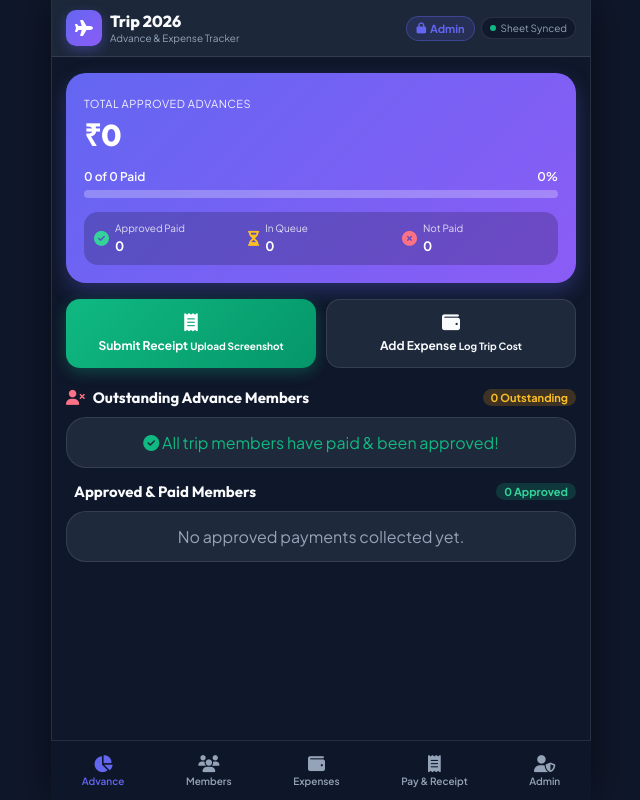
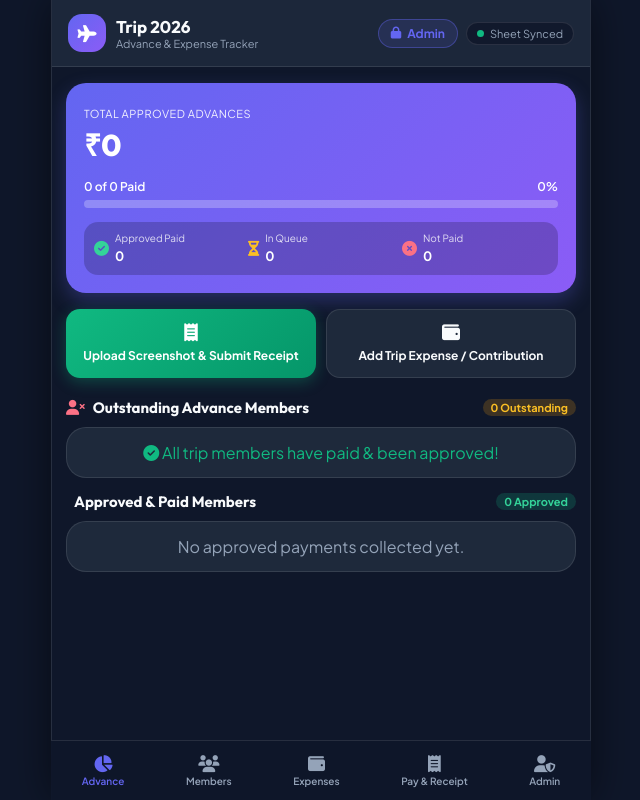
Before and after one commit to sathish0508/Trip-2026, a plain HTML site: page index.html in a window 1280 px wide. Shown: the whole page, without its empty margins (319-959 px from the left). Drawn offline with Linux system fonts and the light colour scheme; no server answers; some icons are missing.

Commit message:
Revert UI styling to original layout

```diff
--- a/index.html
+++ b/index.html
@@ -101,17 +101,11 @@
                 <div class="action-grid">
                     <button class="action-btn primary" id="btnQuickPay">
                         <i class="fa-solid fa-receipt"></i>
-                        <div class="action-btn-text">
-                            <strong>Submit Receipt</strong>
-                            <small>Upload Screenshot</small>
-                        </div>
+                        <span>Upload Screenshot & Submit Receipt</span>
                     </button>
                     <button class="action-btn secondary" id="btnQuickExpense">
                         <i class="fa-solid fa-wallet"></i>
-                        <div class="action-btn-text">
-                            <strong>Add Expense</strong>
-                            <small>Log Trip Cost</small>
-                        </div>
+                        <span>Add Trip Expense / Contribution</span>
                     </button>
                 </div>
 
--- a/styles.css
+++ b/styles.css
@@ -70,7 +70,7 @@ body {
 
 /* Top App Bar */
 .app-bar {
-    padding: 10px 14px;
+    padding: 14px 16px;
     background: rgba(30, 41, 59, 0.95);
     backdrop-filter: blur(16px);
     -webkit-backdrop-filter: blur(16px);
@@ -81,65 +81,57 @@ body {
     position: sticky;
     top: 0;
     z-index: 100;
-    padding-top: max(10px, env(safe-area-inset-top));
+    padding-top: max(14px, env(safe-area-inset-top));
 }
 
 .app-bar-brand {
     display: flex;
     align-items: center;
-    gap: 8px;
-    min-width: 0;
+    gap: 10px;
 }
 
 .app-logo {
-    width: 36px;
-    height: 36px;
+    width: 38px;
+    height: 38px;
     background: var(--primary-gradient);
-    border-radius: 10px;
+    border-radius: var(--radius-md);
     display: flex;
     align-items: center;
     justify-content: center;
-    font-size: 16px;
+    font-size: 17px;
     color: #fff;
-    flex-shrink: 0;
-    box-shadow: 0 4px 12px rgba(99, 102, 241, 0.35);
 }
 
 .app-bar-brand h1 {
     font-family: var(--font-heading);
-    font-size: 16px;
-    font-weight: 800;
-    white-space: nowrap;
-    line-height: 1.2;
+    font-size: 17px;
+    font-weight: 700;
 }
 
 .subtext {
-    font-size: 10px;
+    font-size: 11px;
     color: var(--text-secondary);
-    white-space: nowrap;
 }
 
 .header-right {
     display: flex;
     align-items: center;
-    gap: 6px;
-    flex-shrink: 0;
+    gap: 8px;
 }
 
 .admin-btn {
     display: flex;
     align-items: center;
-    gap: 4px;
-    padding: 5px 9px;
+    gap: 6px;
+    padding: 6px 12px;
     background: rgba(99, 102, 241, 0.15);
     border: 1px solid rgba(99, 102, 241, 0.4);
     color: var(--primary);
     border-radius: var(--radius-full);
     font-family: var(--font-body);
-    font-size: 11px;
+    font-size: 12px;
     font-weight: 700;
     cursor: pointer;
-    white-space: nowrap;
 }
 
 .admin-btn.unlocked {
@@ -151,17 +143,16 @@ body {
 .sync-pill {
     display: flex;
     align-items: center;
-    gap: 5px;
-    padding: 4px 8px;
+    gap: 6px;
+    padding: 4px 10px;
     background: rgba(15, 23, 42, 0.8);
     border: 1px solid var(--border-color);
     border-radius: var(--radius-full);
-    font-size: 10px;
+    font-size: 11px;
     color: var(--text-secondary);
-    white-space: nowrap;
 }
 
-.dot { width: 6px; height: 6px; border-radius: 50%; flex-shrink: 0; }
+.dot { width: 7px; height: 7px; border-radius: 50%; }
 .dot.offline { background: var(--amber); }
 .dot.online { background: var(--emerald); }
 
```
